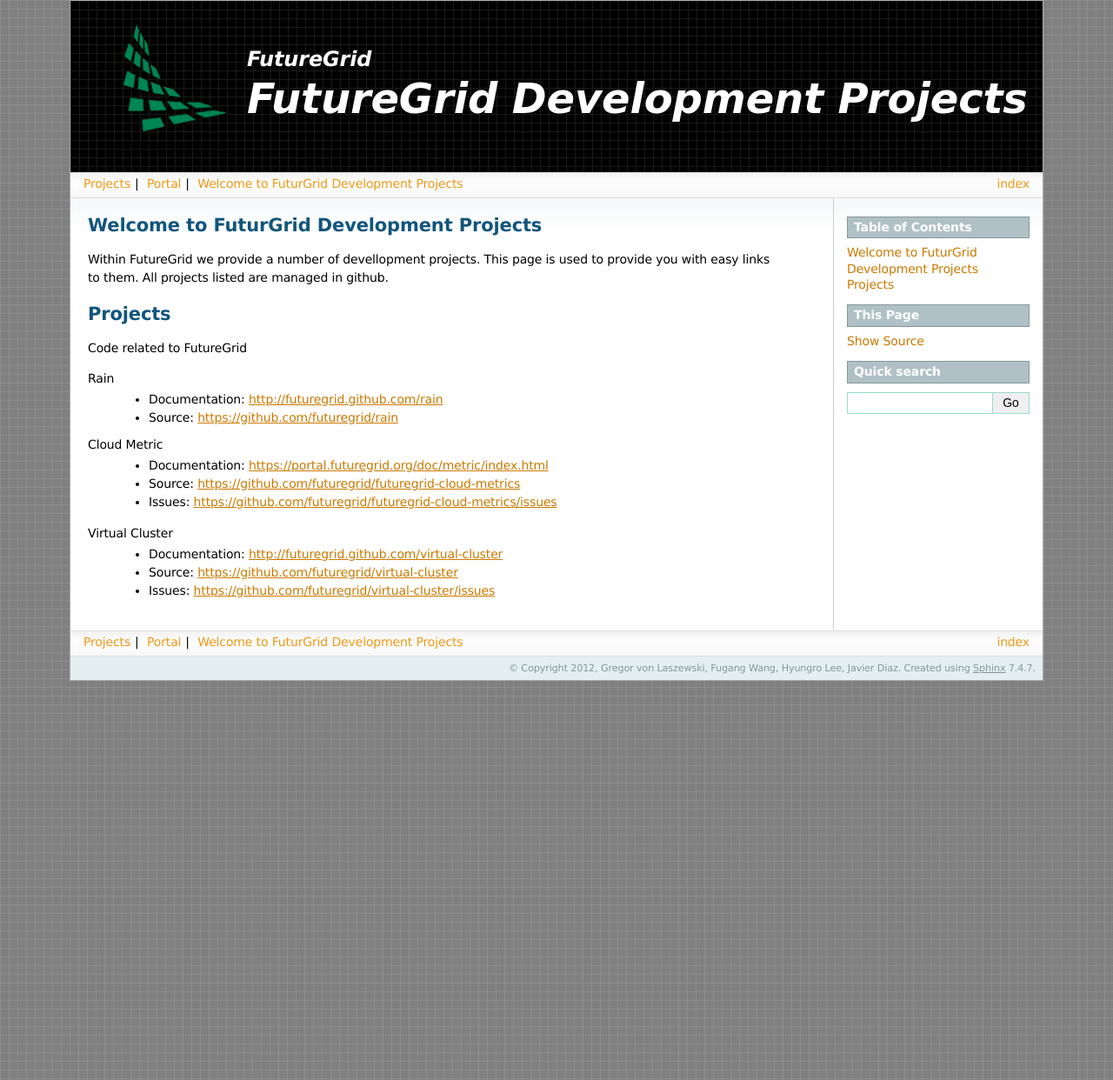
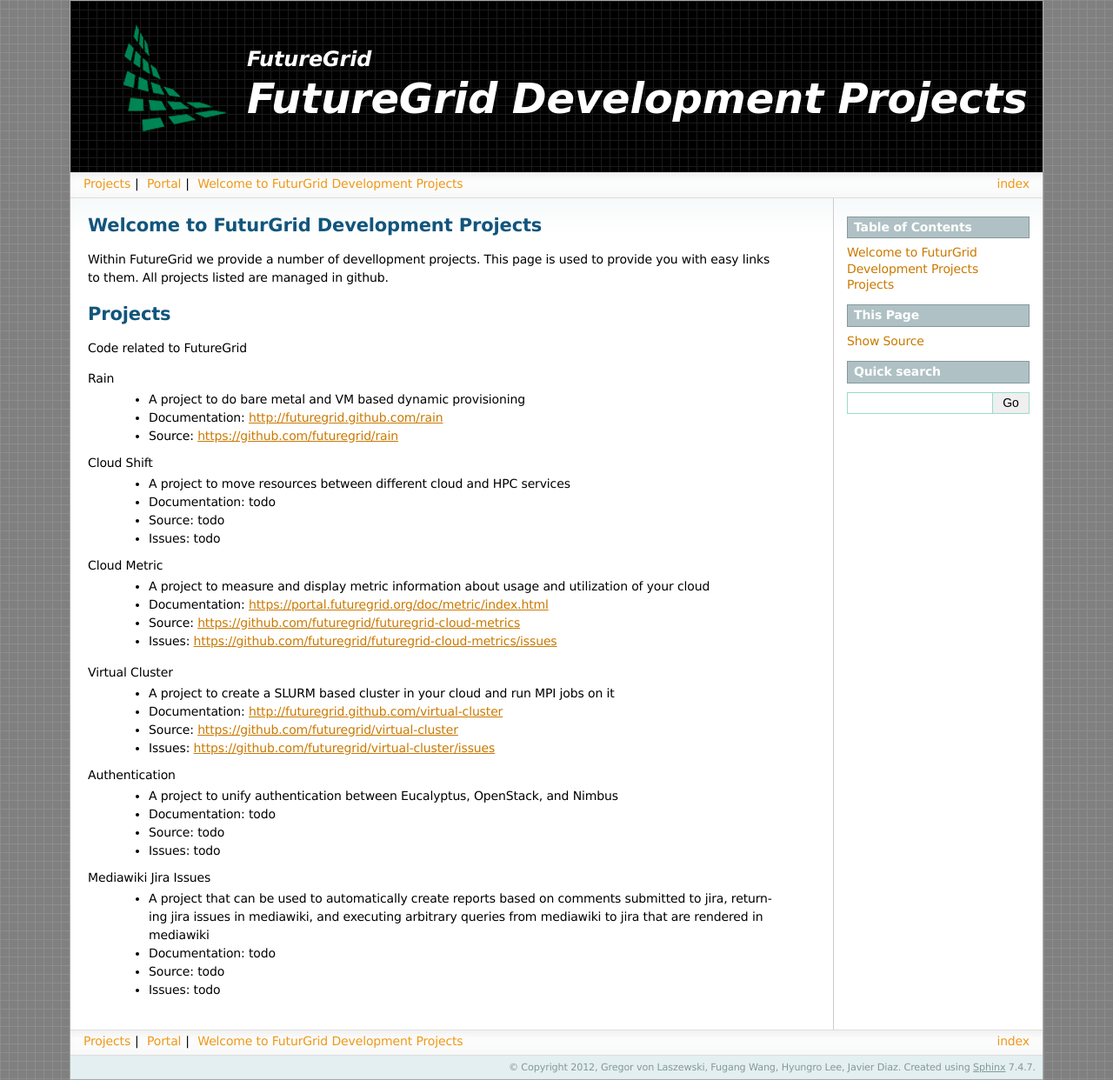
Before and after one commit to futuregrid/doc, a Sphinx documentation site: the page built from doc/source/index.rst, in a window 1280 px wide. Shown: the whole page at 87% size. Built offline with Sphinx 7.4.7, drawn with Linux system fonts in a browser that asks for light colours; formulas are drawn with MathJax 3.

Commit message:
adding more projects

```diff
--- a/doc/source/index.rst
+++ b/doc/source/index.rst
@@ -11,19 +11,41 @@
 Code related to FutureGrid
 
 Rain
+  * A project to do bare metal and VM based dynamic provisioning
   * Documentation: http://futuregrid.github.com/rain
   * Source: https://github.com/futuregrid/rain
 
+Cloud Shift
+  * A project to move resources between different cloud and HPC services
+  * Documentation: todo
+  * Source: todo
+  * Issues: todo
+
 Cloud Metric
+  * A project to measure and display metric information about usage and utilization of your cloud
   * Documentation: https://portal.futuregrid.org/doc/metric/index.html
   * Source: https://github.com/futuregrid/futuregrid-cloud-metrics
   * Issues: https://github.com/futuregrid/futuregrid-cloud-metrics/issues
 ..  Documentation: https://futuregrid.github.com/futuregrid-cloud-metrics
 
 Virtual Cluster
+  * A project to create a SLURM based cluster in your cloud and run MPI jobs on it
   * Documentation: http://futuregrid.github.com/virtual-cluster
   * Source: https://github.com/futuregrid/virtual-cluster
   * Issues: https://github.com/futuregrid/virtual-cluster/issues
+
+Authentication
+  * A project to unify authentication between Eucalyptus, OpenStack, and Nimbus
+  * Documentation: todo
+  * Source: todo
+  * Issues: todo
+
+Mediawiki Jira Issues
+  * A project that can be used to automatically create reports based on comments submitted to jira, returning jira issues in mediawiki, and executing arbitrary queries from mediawiki to jira that are rendered in mediawiki
+  * Documentation: todo
+  * Source: todo
+  * Issues: todo
+
 
 .. toctree::
    :maxdepth: 2
```
